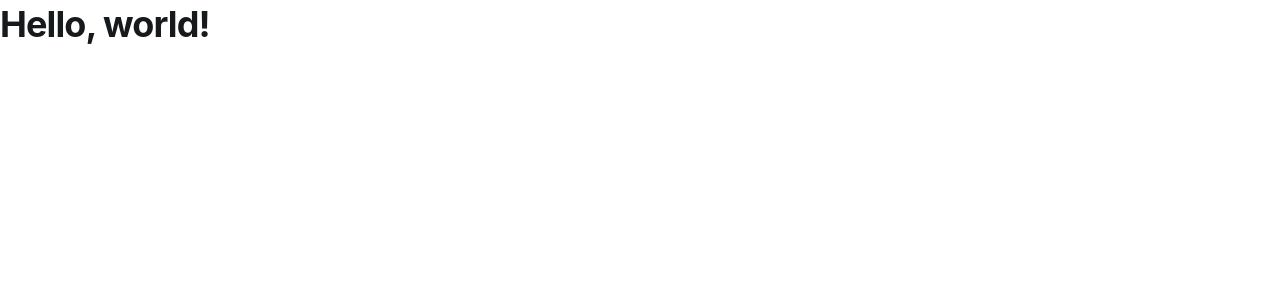
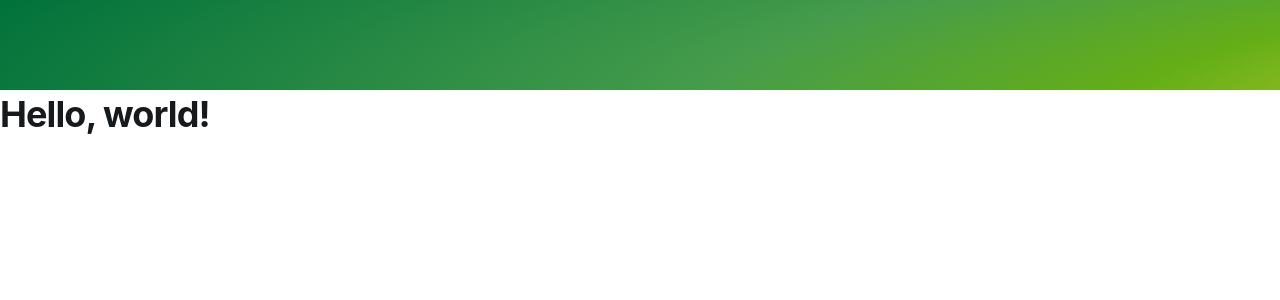
Before and after one commit to tuan23590/Clone-BHX, a Next.js app in the folder client/: page / in a window 1280 px wide. Shown: the top 300 px of the page. Built offline with nearby package versions, Linux system fonts and the light colour scheme.

Commit message:
Refactor admin layout to add HTML structure and body tags

```diff
--- a/client/src/app/layout.tsx
+++ b/client/src/app/(home)/layout.tsx
@@ -1,13 +1,14 @@
 import type { Metadata } from "next";
-import "./globals.css";
+import "../globals.css";
 
 import "@fontsource/roboto/300.css";
 import "@fontsource/roboto/400.css";
 import "@fontsource/roboto/500.css";
 import "@fontsource/roboto/700.css";
 import NextAuthWrapper from "@/context/next.auth.wrapper";
-import ThemeRegistry from "./ThemeRegistry";
+import ThemeRegistry from "../ThemeRegistry";
 import AppProvider from "@/context/AppProvider";
+import HomeHeader from "@/components/home/home.header";
 export const metadata: Metadata = {
   title: "Create Next App",
   description: "Generated by create next app",
@@ -23,7 +24,10 @@ export default function RootLayout({
       <body>
         <NextAuthWrapper>
           <AppProvider>
-            <ThemeRegistry options={{ key: "joy" }}>{children}</ThemeRegistry>
+            <ThemeRegistry options={{ key: "joy" }}>
+              <HomeHeader />
+              {children}
+            </ThemeRegistry>
           </AppProvider>
         </NextAuthWrapper>
       </body>
--- a/client/src/app/dashboard/layout.tsx
+++ b/client/src/app/dashboard/layout.tsx
@@ -11,13 +11,14 @@ import ChevronRightRoundedIcon from "@mui/icons-material/ChevronRightRounded";
 import AdminHeader from "@/components/adminLayout/admin.header";
 import AdminSidebar from "@/components/adminLayout/admin.sidebar";
 import { auth } from "@/auth";
-import AddUserButton from "@/components/admin/user/addUserButton";
 
 export default async function AdminLayout({
   children,
 }: Readonly<{ children?: React.ReactNode }>) {
   const session = await auth();
   return (
+    <html lang="en">
+      <body>
     <CssVarsProvider disableTransitionOnChange>
       <CssBaseline />
       <Box sx={{ display: "flex", minHeight: "100dvh" }}>
@@ -77,5 +78,7 @@ export default async function AdminLayout({
         </Box>
       </Box>
     </CssVarsProvider>
+    </body>
+    </html>
   );
 }
--- /dev/null
+++ b/client/src/components/home/home.footer.tsx
@@ -0,0 +1,6 @@
+'use client'
+export default function HomeFooter() {
+  return (
+    <div>home.footer</div>
+  )
+}
--- /dev/null
+++ b/client/src/components/home/home.header.tsx
@@ -0,0 +1,21 @@
+"use client";
+
+import { Box, Container } from "@mui/joy";
+
+export default function HomeHeader() {
+  return (
+    <Box
+      sx={{
+        background: 'radial-gradient(159.85% 367.97% at 150% 123.85%, #ffe147 0%, #65ae17 38.76%, #469c4b 59.65%, #00713b 100%)',
+        height: '90px', // Đặt chiều cao cho Box để dễ nhìn thấy background
+        display: 'flex',
+      }}
+    >
+      <Container>
+        <Box>
+
+        </Box>
+      </Container>
+    </Box>
+  );
+}
--- /dev/null
+++ b/client/src/components/home/home.sidebar.tsx
@@ -0,0 +1,6 @@
+'use client'
+export default function HomeSidebar() {
+  return (
+    <div>home.sidebar-------------------------------------</div>
+  )
+}
```
Also changed, not shown: client/src/app/(auth)/layout.tsx (added, +22 -0 lines), client/src/app/(home)/not-found.tsx (renamed from client/src/app/not-found.tsx), client/src/app/(home)/page.tsx (renamed from client/src/app/page.tsx).
